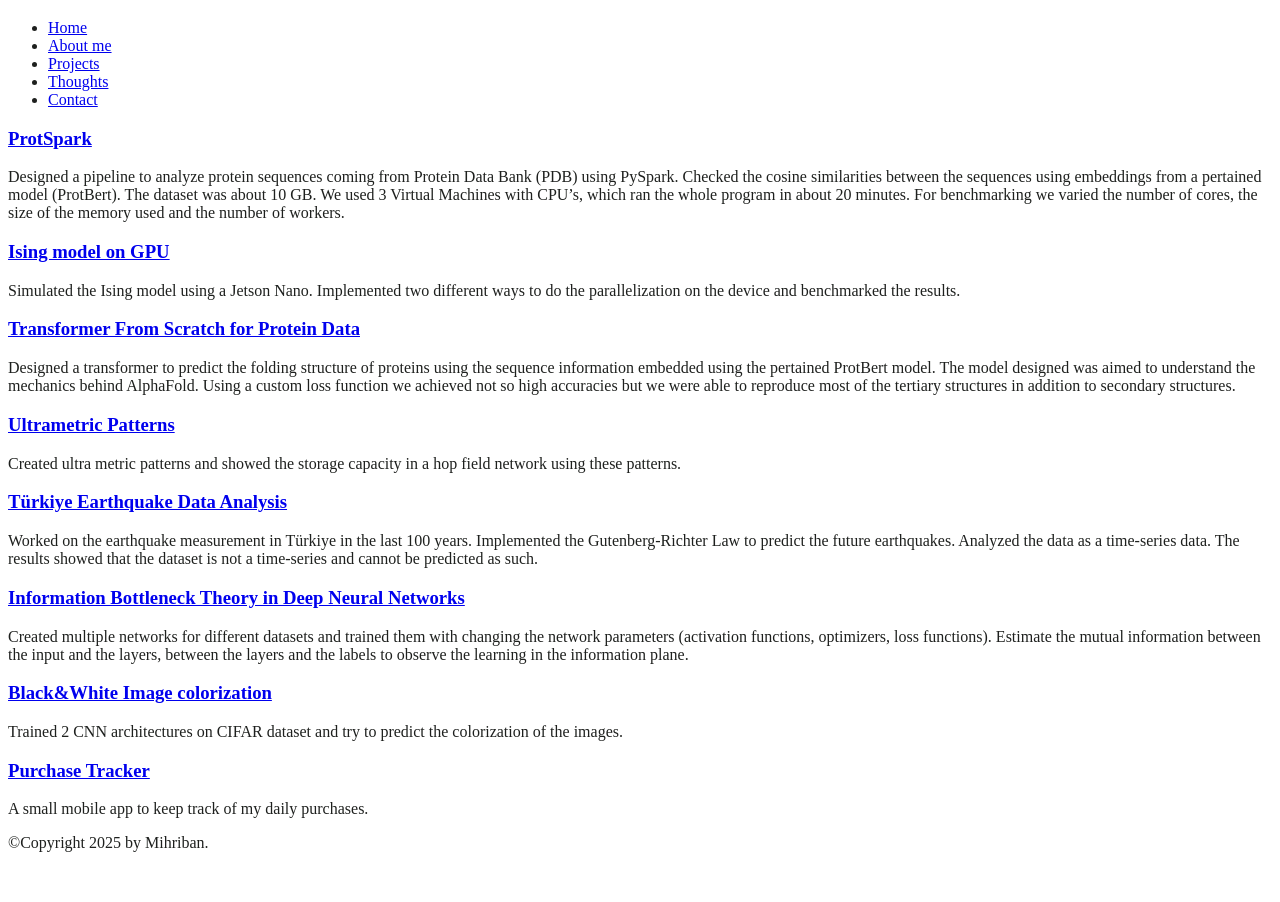
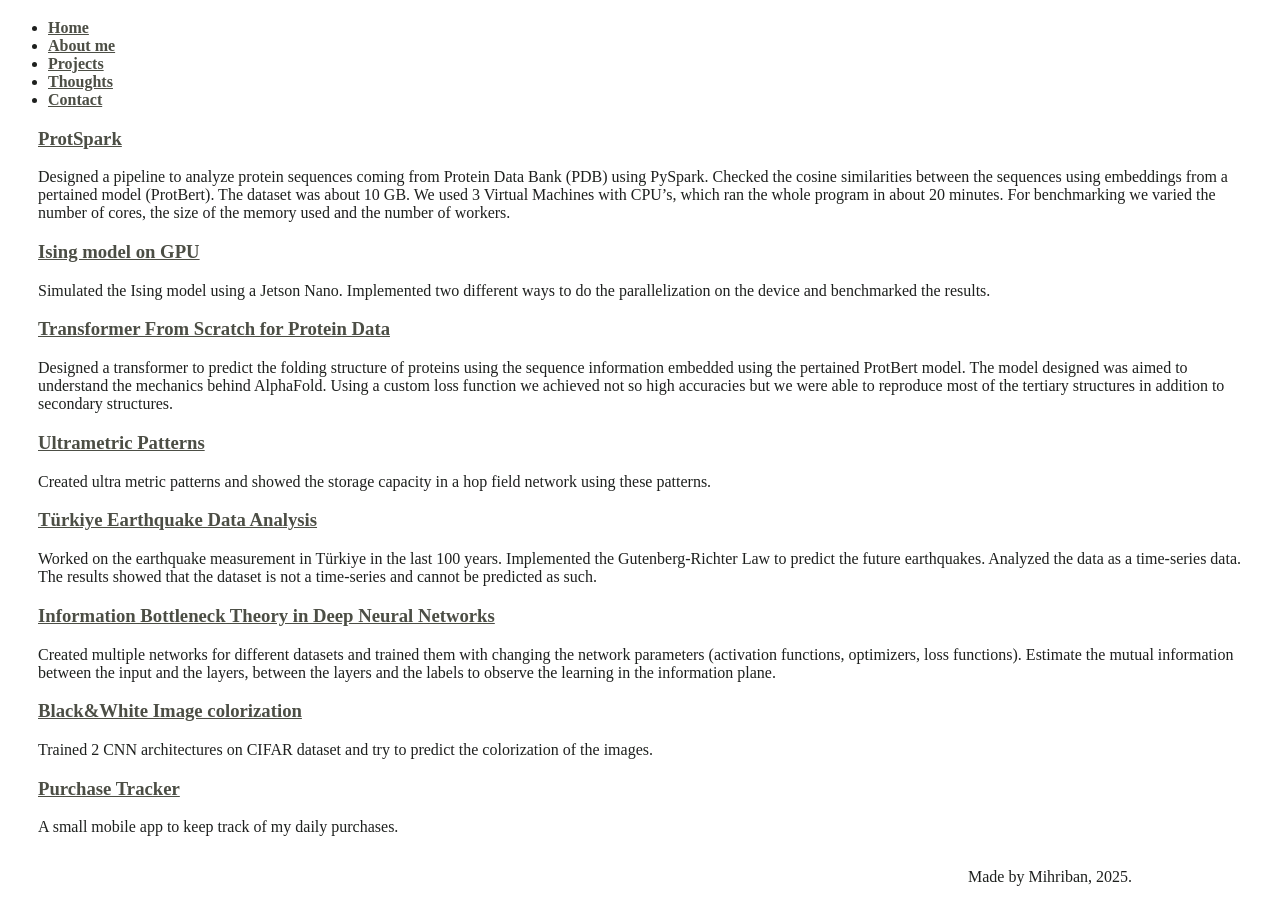
Before and after one commit to mihribanyvs/mihribanyvs.github.io, a plain HTML site: page projects/index.html in a window 1280 px wide. Shown: the part 61-963 px from the top of the page. Before the commit the page ends 929 px from the top, so only its background shows below. Drawn offline with Linux system fonts and the light colour scheme; files that its build step writes are made by us from their sources; a web font is replaced by a local one.

Commit message:
mixed updates

```diff
--- a/projects/index.html
+++ b/projects/index.html
@@ -5,7 +5,7 @@
     <meta name="viewport" content="width=device-width" />
 
     <title>Projects section</title>
-    <link rel="stylesheet" href="styles.css" />
+    <link rel="stylesheet" href="../styles.css" />
   </head>
 
   <body>
@@ -25,7 +25,7 @@
       </ul>
 
     <!-- Our page's main content -->
-    <main>
+    <main class="container">
       <!-- An article -->
     <article>
     <section>
@@ -79,8 +79,8 @@
     </main>
 
 
-    <footer>
-      <p>©Copyright 2025 by Mihriban.</p>
+    <footer class="footer">
+      <p>Made by Mihriban, 2025.</p>
     </footer>
   </body>
 </html>
--- a/styles.css
+++ b/styles.css
@@ -49,3 +49,46 @@ ul{
     font-family: Montserrat;
     color:#1E201E;
 }
+
+a {
+    font-family: Montserrat;
+    font-weight: bold;
+    color:#3C3D37;
+}
+
+a:link {
+    font-family: Montserrat;
+    font-weight: bold;
+    color:#4c4e45;
+}
+
+a:visited {
+    font-family: Montserrat;
+    font-weight: bold;
+    color:#3C3D37;
+}
+
+a:focus {
+    font-family: Montserrat;
+    font-weight: bold;
+    color:#3C3D37;
+}
+
+a:hover {
+    font-family: Montserrat;
+    font-weight: bold;
+    color:#65675c;
+}
+
+a:active {
+    font-family: Montserrat;
+    font-weight: bold;
+    color:#3C3D37;
+}
+
+footer {
+  position: absolute;
+  margin-bottom: 0;
+  margin-left: 75%;
+
+}
```
Also changed, not shown: aboutme.html (+2 -2 lines), contact.html (+2 -2 lines), index.html (+5 -4 lines), thoughts/index.html (+3 -3 lines).
